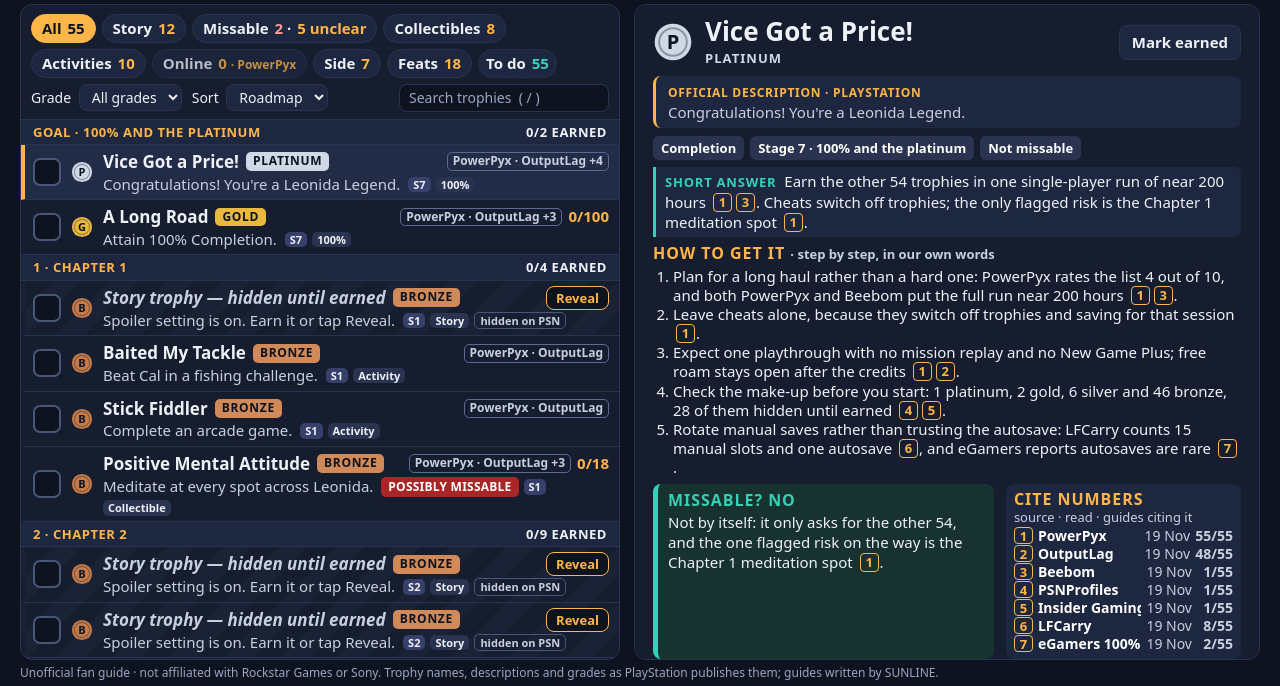
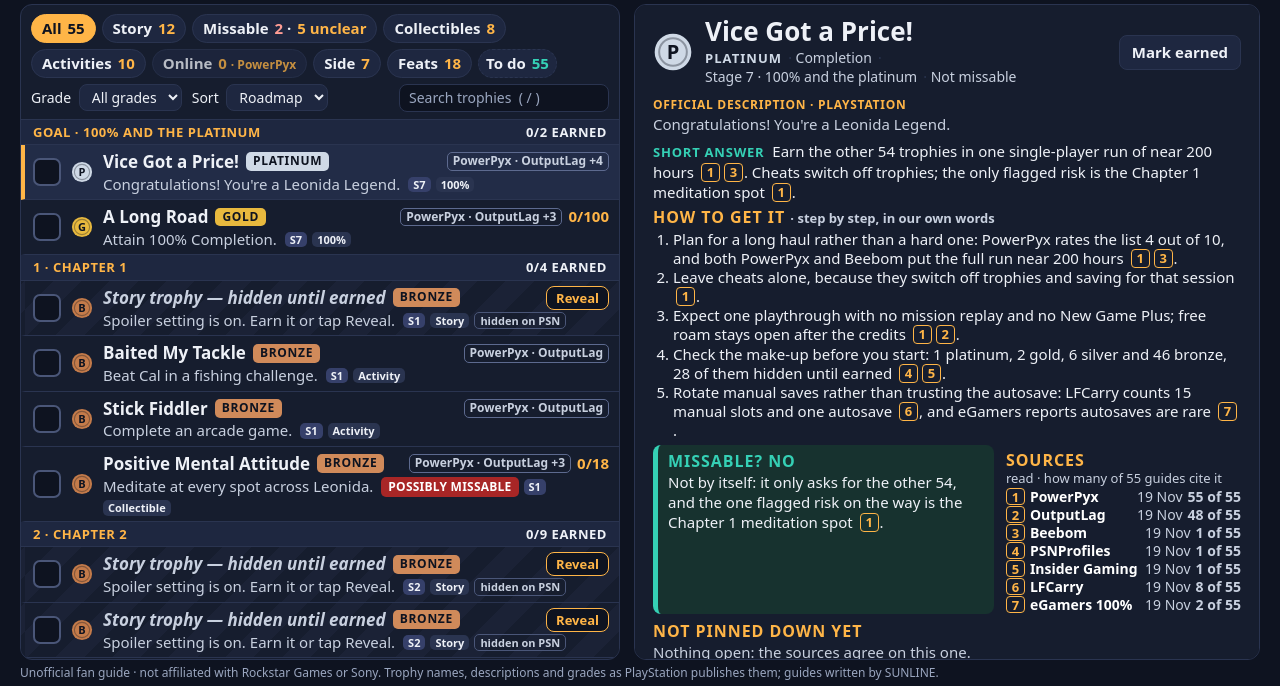
Before and after one commit to nightshift-labs-ai/sunline-trophy-guide, a plain HTML site: page app/index.html in a window 1280 px wide. Shown: the part 114-800 px from the top of the page. Drawn offline with Linux system fonts and the light colour scheme.

Commit message:
SUNLINE G8 1a: calmer guide pane at the same type size: short answer is plain lead text with its inline label (no panel), official description loses its tinted box (label and 9/18 counter kept), kind / stage / POSSIBLY MISSABLE move from a chip row onto the grade line as plain text, cite legend becomes a plain 'Sources' list (name, read date, 'n of 55' guides citing it) with no box, still beside the missable call; h3 and callout top margins 8/6 -> 4 px. Two coloured callouts left (sources disagree, possibly missable). Shot 1 re-taken (251,008 B), cut text 0
Co-Authored-By: Claude Opus 5.5 <noreply@anthropic.com>

```diff
--- a/app/css/sunline.css
+++ b/app/css/sunline.css
@@ -398,20 +398,31 @@ body[data-route="roadmap"] .view, body[data-route="missables"] .view { grid-temp
 
 .earn-toggle.is-on { background: var(--teal); border-color: var(--teal); color: var(--page); }
 
+/* G8: kind, stage and the missable call as plain text on the grade line (no chip row). */
+.grade-line { margin: 1px 0 0; font-size: 14px; color: var(--desc); }
+
+.grade-line .gl-part { white-space: nowrap; }
+
+.grade-line .gl-sep { margin: 0 0 0 6px; color: var(--line); }
+
+.grade-line .flag { padding: 0; background: none; border: 0; font-size: 13px; font-weight: 800; letter-spacing: 0.04em; }
+
+.grade-line .flag-red { color: #ff8278; }
+
+.grade-line .flag-amber { color: var(--amber); }
+
+/* G8: the official text is plain (label + line), no tinted box; the counter stays on its right. */
 .official {
   display: flex;
   align-items: center;
   gap: 12px;
-  margin: 8px 0;
-  padding: 5px 8px 5px 12px;
-  background: var(--raised);
-  border-radius: var(--r-ctl);
-  border-left: 3px solid var(--amber);
+  margin: 6px 0 0;
 }
 
 .official > div { flex: 1; min-width: 0; }
 
-.official.is-masked { background: repeating-linear-gradient(135deg, #1e2740 0 18px, #232c47 18px 36px); }
+.official.is-masked { padding: 5px 8px; border-radius: var(--r-ctl);
+  background: repeating-linear-gradient(135deg, #1e2740 0 18px, #232c47 18px 36px); }
 
 .official-label { font-size: 12px; font-weight: 800; letter-spacing: 0.06em; text-transform: uppercase; color: var(--amber); }
 
@@ -443,7 +454,7 @@ body[data-route="roadmap"] .view, body[data-route="missables"] .view { grid-temp
 .stepper-unit { font-size: 13px; color: var(--desc); }
 
 .guide-pane h3 {
-  margin: 8px 0 2px;
+  margin: 4px 0 1px;
   font-size: 16px;
   font-weight: 800;
   letter-spacing: 0.06em;
@@ -453,14 +464,10 @@ body[data-route="roadmap"] .view, body[data-route="missables"] .view { grid-temp
 
 .guide-text { margin: 0 0 3px; font-size: 15px; }
 
-/* G7 short answer: the gist before the steps. A teal rule and an inline label set it apart from a heading; its
-   text is the steps' size and the brightest text colour in the pane. */
+/* G7 short answer: the gist before the steps. G8: plain lead text (no panel); the inline teal label marks it and
+   its text is the brightest in the pane. */
 .answer {
-  margin: 7px 0 0;
-  padding: 4px 9px 5px;
-  border-left: 3px solid var(--teal);
-  border-radius: 0 6px 6px 0;
-  background: var(--raised);
+  margin: 6px 0 0;
   font-size: 15px;
   line-height: 1.35;
   color: var(--text);
@@ -479,14 +486,14 @@ body[data-route="roadmap"] .view, body[data-route="missables"] .view { grid-temp
 
 .steps li { margin: 0; line-height: 1.28; }
 
-.answer + .howto h3 { margin-top: 5px; }
+.answer + .howto h3 { margin-top: 4px; }
 
 .pane-cols { display: grid; grid-template-columns: 1.45fr 1fr; gap: 12px; }
 
 .pane-cols p { margin: 0; font-size: 15px; line-height: 1.33; }
 
 /* Cite numbers legend: one line per boxed number, beside the missable call so every [n] resolves on screen. */
-.cite-key { margin-top: 6px; padding: 0 8px 6px; border-radius: var(--r-ctl); background: var(--raised); }
+.cite-key { margin-top: 4px; }
 
 .cite-key h3 { margin-top: 4px; margin-bottom: 0; }
 
@@ -532,7 +539,7 @@ body[data-route="roadmap"] .view, body[data-route="missables"] .view { grid-temp
 .h3-note { font-size: 13px; font-weight: 700; letter-spacing: 0; text-transform: none; color: var(--desc); }
 
 /* Missable callout: a tinted box with a solid left edge, so the call reads before the prose. */
-.miss-call { margin-top: 6px; padding: 0 10px 6px; border-radius: var(--r-ctl); border-left: 5px solid var(--teal);
+.miss-call { margin-top: 4px; padding: 0 10px 6px; border-radius: var(--r-ctl); border-left: 5px solid var(--teal);
   background: #17322f; }
 
 .miss-call h3 { margin-top: 5px; }
--- a/app/js/views/guide-pane.js
+++ b/app/js/views/guide-pane.js
@@ -16,15 +16,24 @@ export function renderGuidePane(trophy, state) {
   pane.innerHTML =
     `<div class="pane-head">${medalSvg(trophy.grade, 40)}<div class="pane-title">` +
     `<h2>${escapeHtml(masked ? MASKED_NAME : trophy.name)}</h2>` +
-    `<span class="grade-word grade-${trophy.grade}">${trophy.grade}</span></div>` +
+    // G8: kind, stage and the missable call ride on the grade line as plain text instead of a row of chips.
+    // Each part stays whole; the line may only break between parts.
+    `<p class="grade-line">` +
+    [
+      `<span class="grade-word grade-${trophy.grade}">${trophy.grade}</span>`,
+      escapeHtml(KIND_LABELS[trophy.kind]),
+      `Stage ${stage.n} · ${escapeHtml(stage.title)}`,
+      missableFlagHtml(trophy) || "Not missable",
+      trophy.hidden ? "Hidden on PSN until earned" : "",
+    ]
+      .filter(Boolean)
+      .map((part) => `<span class="gl-part">${part}</span>`)
+      .join(`<span class="gl-sep">·</span> `) +
+    `</p></div>` +
     `<button class="earn-toggle${earned ? " is-on" : ""}" data-action="toggle" data-id="${trophy.id}" aria-pressed="${earned}">` +
     `${earned ? "✓ Earned" : "Mark earned"}</button></div>` +
     `<div class="official${masked ? " is-masked" : ""}"><div><span class="official-label">Official description · PlayStation</span>` +
     `<p>${escapeHtml(masked ? MASKED_DESCRIPTION : trophy.description)}</p></div>${stepperHtml(trophy, state)}</div>` +
-    `<div class="pane-chips"><span class="chip-solid">${escapeHtml(KIND_LABELS[trophy.kind])}</span>` +
-    `<span class="chip-solid">Stage ${stage.n} · ${escapeHtml(stage.title)}</span>` +
-    `${missableFlagHtml(trophy) || `<span class="chip-solid">Not missable</span>`}` +
-    `${trophy.hidden ? `<span class="chip-solid chip-hidden">Hidden on PSN until earned</span>` : ""}</div>` +
     (masked ? maskedBodyHtml(trophy) : guideBodyHtml(trophy, state)) +
     notesHtml(trophy, p);
 }
@@ -107,13 +116,15 @@ function citeKeyHtml(trophy, state) {
       const read = src.read ? readDate(src.read).replace(/ \d{4}$/, "") : "not recorded";
       return (
         `<li title="${escapeHtml(src.name)} · ${escapeHtml(c.supports)}"><span class="cite-box">${c.n}</span>` +
-        `<b>${escapeHtml(src.short || src.name)}</b><span>${read}</span><span class="num">${citing}/${all.length}</span></li>`
+        `<b>${escapeHtml(src.short || src.name)}</b><span>${read}</span>` +
+        `<span class="num">${citing} of ${all.length}</span></li>`
       );
     })
     .join("");
+  // G8: a plain list under a plain heading (no box), so the pane keeps only two callouts.
   return (
-    `<section class="cite-key" aria-label="What the cite numbers mean"><h3>Cite numbers</h3>` +
-    `<p class="ck-sub">source · read · guides citing it</p><ol>${rows}</ol></section>`
+    `<section class="cite-key" aria-label="What the cite numbers mean"><h3>Sources</h3>` +
+    `<p class="ck-sub">read · how many of ${all.length} guides cite it</p><ol>${rows}</ol></section>`
   );
 }
 
```
Also changed, not shown: screenshots/1-checklist-guide.jpg.
